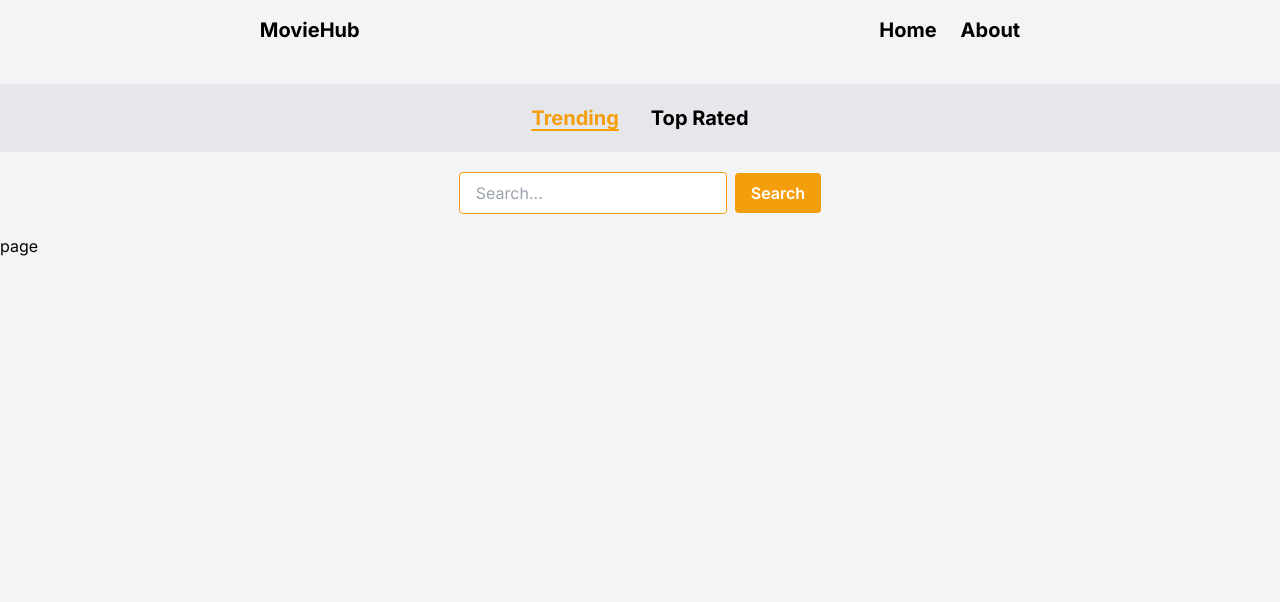
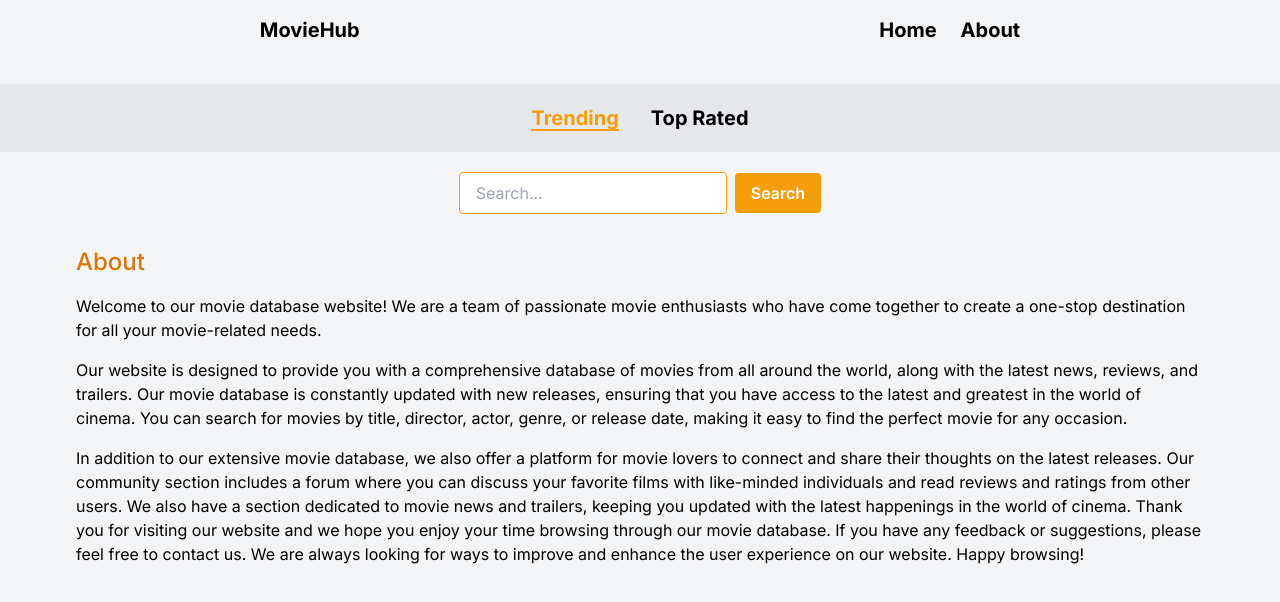
Before and after one commit to Pavan-2929/MovieHub, a Next.js app: page /about in a window 1280 px wide. Shown: the top 602 px of the page. Built offline with nearby package versions, Linux system fonts and the light colour scheme.

Commit message:
Updated page names

```diff
--- a/src/app/about/page.jsx
+++ b/src/app/about/page.jsx
@@ -1,9 +1,36 @@
-import React from 'react'
+export default function About() {
+  return (
+    <div className="max-w-6xl mx-auto p-3 space-y-4">
+      <h1 className="text-2xl font-medium text-amber-600">About</h1>
+      <p>
+        Welcome to our movie database website! We are a team of passionate movie
+        enthusiasts who have come together to create a one-stop destination for
+        all your movie-related needs.
+      </p>
 
-const page = () => {
-  return (
-    <div>page</div>
-  )
+      <p>
+        Our website is designed to provide you with a comprehensive database of
+        movies from all around the world, along with the latest news, reviews,
+        and trailers. Our movie database is constantly updated with new
+        releases, ensuring that you have access to the latest and greatest in
+        the world of cinema. You can search for movies by title, director,
+        actor, genre, or release date, making it easy to find the perfect movie
+        for any occasion.
+      </p>
+
+      <p>
+        In addition to our extensive movie database, we also offer a platform
+        for movie lovers to connect and share their thoughts on the latest
+        releases. Our community section includes a forum where you can discuss
+        your favorite films with like-minded individuals and read reviews and
+        ratings from other users. We also have a section dedicated to movie news
+        and trailers, keeping you updated with the latest happenings in the
+        world of cinema. Thank you for visiting our website and we hope you
+        enjoy your time browsing through our movie database. If you have any
+        feedback or suggestions, please feel free to contact us. We are always
+        looking for ways to improve and enhance the user experience on our
+        website. Happy browsing!
+      </p>
+    </div>
+  );
 }
-
-export default page
--- a/src/app/error.jsx
+++ b/src/app/error.jsx
@@ -2,7 +2,7 @@
 
 import { useEffect } from "react";
 
-const error = ({ error, reset }) => {
+const Error = ({ error, reset }) => {
   useEffect(() => {
     console.log(error);
   }, [error]);
@@ -16,4 +16,4 @@
   );
 };
 
-export default error;
+export default Error;
--- a/src/app/movie/[id]/page.jsx
+++ b/src/app/movie/[id]/page.jsx
@@ -1,7 +1,7 @@
 import Image from "next/image";
 import React from "react";
 
-const page = async ({ params }) => {
+const SingleMovie = async ({ params }) => {
   const movieId = params.id;
 
   const res = await fetch(
@@ -39,4 +39,4 @@
   );
 };
 
-export default page;
+export default SingleMovie;
--- a/src/app/search/[searchTerm]/page.jsx
+++ b/src/app/search/[searchTerm]/page.jsx
@@ -1,7 +1,7 @@
 import Card from "@/components/Card";
 import React from "react";
 
-const page = async ({ params }) => {
+const SearchTerm = async ({ params }) => {
   const searchTerm = params.searchTerm;
 
   const res = await fetch(
@@ -20,4 +20,4 @@
   );
 };
 
-export default page;
+export default SearchTerm;
```
